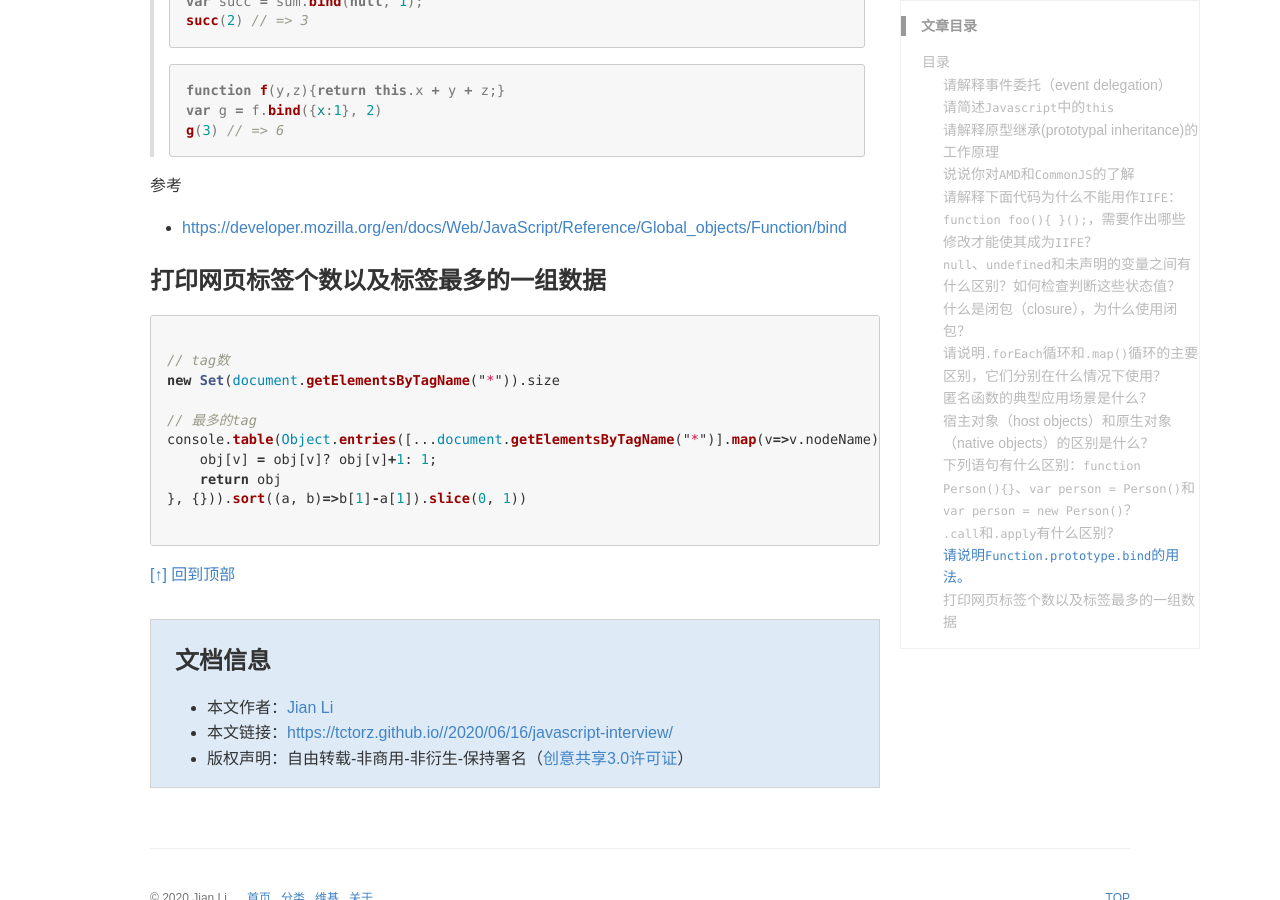
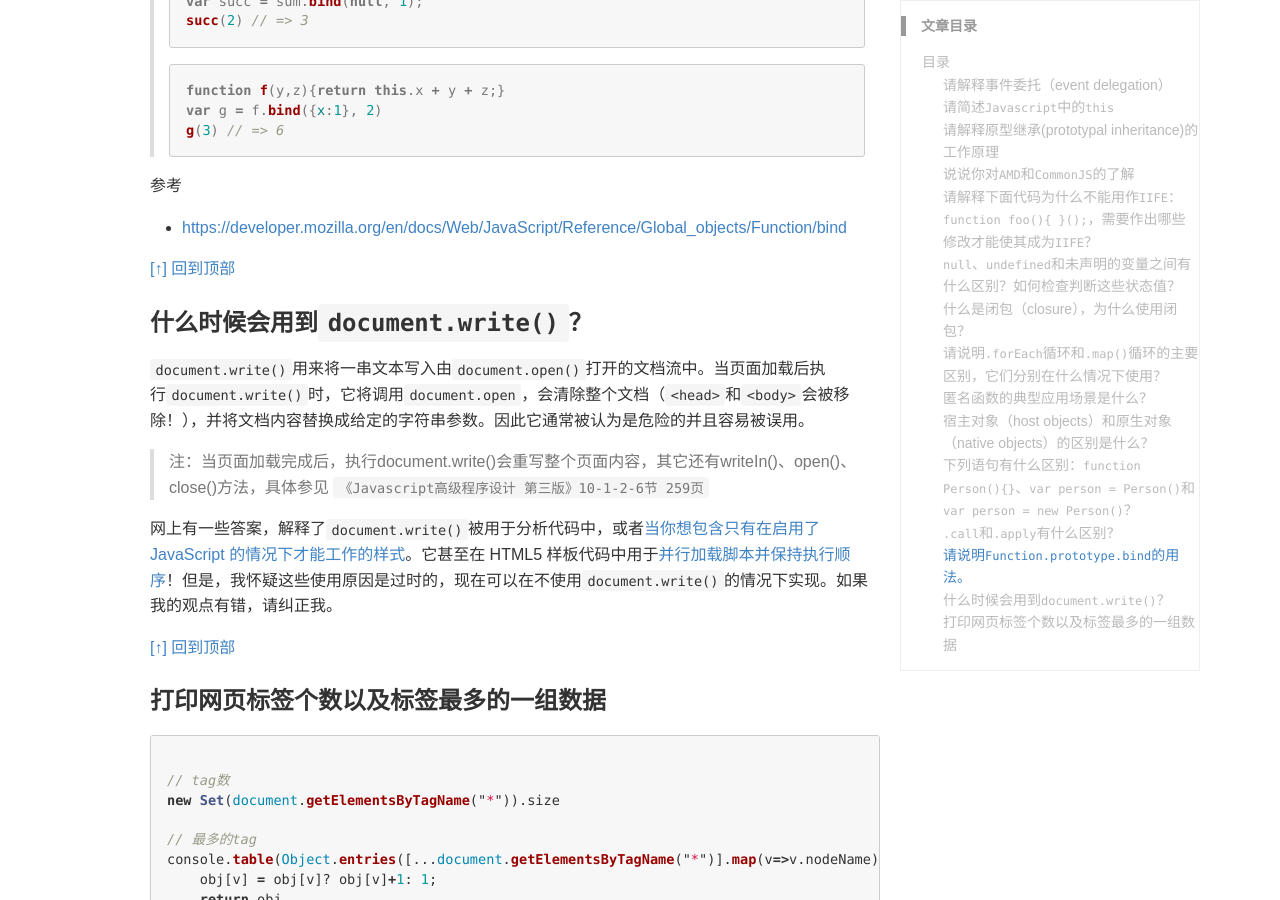
Before and after one commit to TcTOrz/TcTOrz.github.io, a Jekyll site: the page built from _posts/2020-06-16-javascript-interview.md, in a window 1280 px wide and 900 px high, scrolled down 8562 px. Built offline with Jekyll 4.4.1, drawn with Linux system fonts in a browser that asks for light colours; some web fonts are replaced; comment, search, counter and statistics services are not loaded; some of the changed text lies outside the part shown.

Commit message:
js-document.write

````diff
--- a/_posts/2020-06-16-javascript-interview.md
+++ b/_posts/2020-06-16-javascript-interview.md
@@ -19,7 +19,7 @@ topmost: false
 - [匿名函数的典型应用场景是什么？](#匿名函数的典型应用场景是什么)
 - [宿主对象（host objects）和原生对象（native objects）的区别是什么？](#宿主对象host-objects和原生对象native-objects的区别是什么)
 - [下列语句有什么区别：`function Person(){}`、`var person = Person()`和`var person = new Person()`？](#下列语句有什么区别function-personvar-person--person和var-person--new-person)
-- [`.call`和`.apply`有什么区别？](#call和apply有什么区别？)
+- [`.call`和`.apply`有什么区别？](#call和apply有什么区别)
 - [请说明`Function.prototype.bind`的用法。](#请说明functionprototypebind的用法)
 - [打印网页标签个数以及标签最多的一组数据](#打印网页标签个数以及标签最多的一组数据)
 <!-- * TOC
@@ -299,6 +299,16 @@ g(3) // => 6
 参考
 - <https://developer.mozilla.org/en/docs/Web/JavaScript/Reference/Global_objects/Function/bind>
 
+[[↑] 回到顶部](#目录)
+
+### 什么时候会用到`document.write()`？
+`document.write()`用来将一串文本写入由`document.open()`打开的文档流中。当页面加载后执行`document.write()`时，它将调用`document.open`，会清除整个文档（`<head>`和`<body>`会被移除！），并将文档内容替换成给定的字符串参数。因此它通常被认为是危险的并且容易被误用。
+> 注：当页面加载完成后，执行document.write()会重写整个页面内容，其它还有writeIn()、open()、close()方法，具体参见 `《Javascript高级程序设计 第三版》10-1-2-6节 259页`
+
+网上有一些答案，解释了`document.write()`被用于分析代码中，或者[当你想包含只有在启用了 JavaScript 的情况下才能工作的样式](https://www.quirksmode.org/blog/archives/2005/06/three_javascrip_1.html)。它甚至在 HTML5 样板代码中用于[并行加载脚本并保持执行顺序](https://github.com/paulirish/html5-boilerplate/wiki/Script-Loading-Techniques#documentwrite-script-tag)！但是，我怀疑这些使用原因是过时的，现在可以在不使用`document.write()`的情况下实现。如果我的观点有错，请纠正我。
+
+[[↑] 回到顶部](#目录)
+
 ### 打印网页标签个数以及标签最多的一组数据
 
 ```javascript
````
